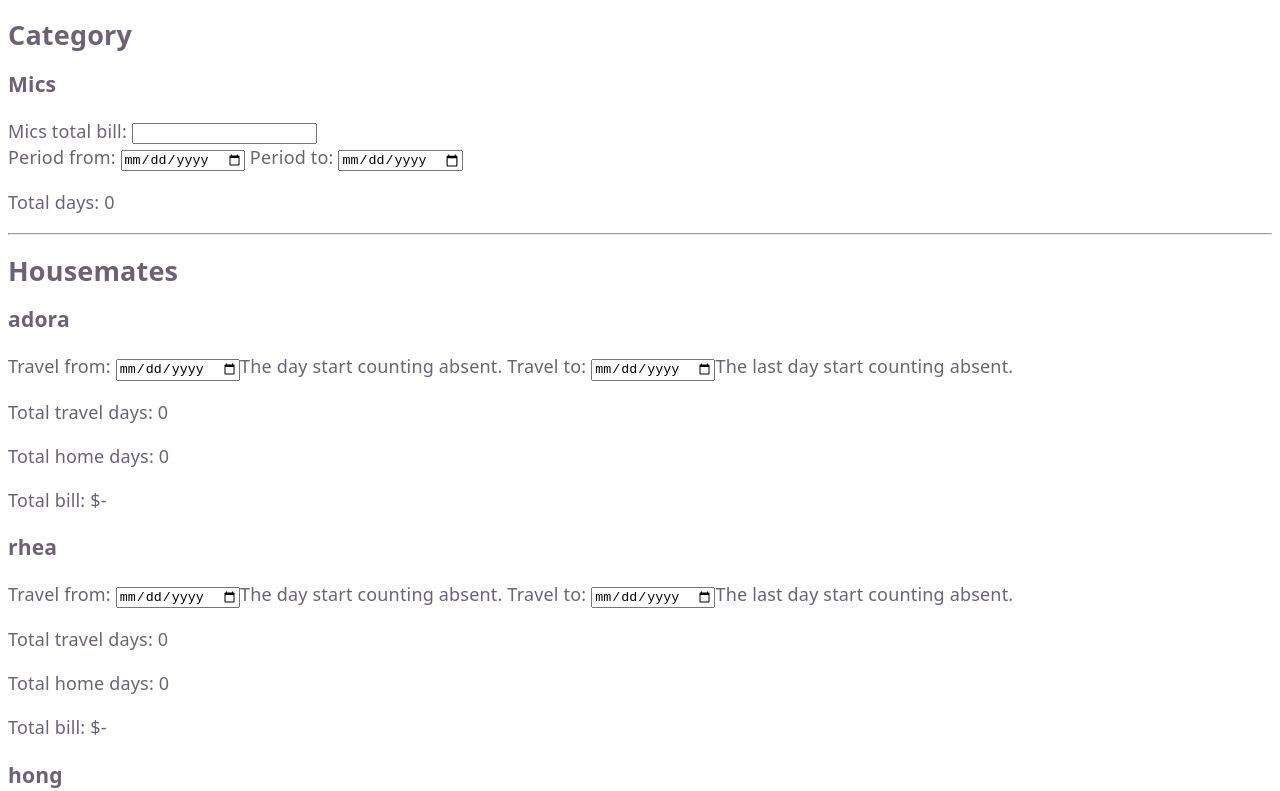
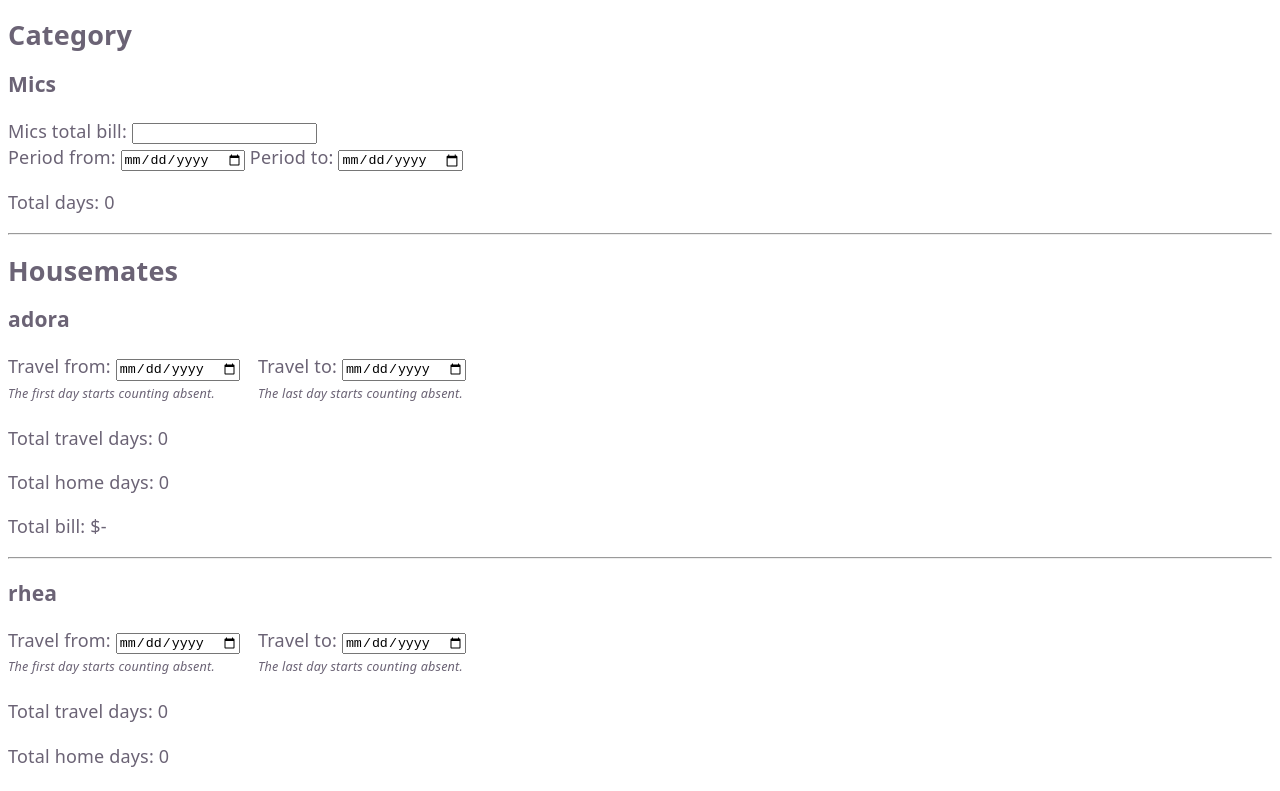
Before and after one commit to AdoraWyne/Utilities-Bill-Calculator, a React (Vite) app: page / in a window 1280 px wide. Shown: the top 791 px of the page. Built offline with nearby package versions, Linux system fonts and the light colour scheme.

Commit message:
Add styles to the Travel Dates selection

```diff
--- /dev/null
+++ b/src/components/Housemate.module.css
@@ -0,0 +1,12 @@
+.travelDateContainer {
+  display: grid;
+  grid-template-columns: 1fr 1fr;
+  gap: 1rem;
+  width: fit-content;
+}
+
+.travelHelperText {
+  font-size: 0.7rem;
+  font-style: italic;
+  margin: 0;
+}
--- a/src/components/Housemate.tsx
+++ b/src/components/Housemate.tsx
@@ -1,3 +1,5 @@
+import styles from "./Housemate.module.css";
+
 type HousemateProps = {
   housemateName: string;
   utilityType?: string;
@@ -24,6 +26,7 @@ const Housemate = ({
   return (
     <div>
       <h3>{housemateName}</h3>
+      <div className={styles.travelDateContainer}>
         <div>
           <label>
             Travel from:{" "}
@@ -32,9 +35,17 @@ const Housemate = ({
               name={`${housemateName}-travel-start-date`}
               value={travelStartDate}
               onChange={(e) => setTravelStartDate(e.target.value)}
+              aria-describedby={`${housemateName}-travel-start-hint`}
             />
-          <span>The day start counting absent.</span>
           </label>{" "}
+          <p
+            id={`${housemateName}-travel-start-hint`}
+            className={styles.travelHelperText}
+          >
+            The first day starts counting absent.
+          </p>
+        </div>
+        <div>
           <label>
             Travel to:{" "}
             <input
@@ -42,15 +53,24 @@ const Housemate = ({
               name={`${housemateName}-travel-end-date`}
               value={travelEndDate}
               onChange={(e) => setTravelEndDate(e.target.value)}
+              aria-describedby={`${housemateName}-travel-end-hint`}
             />
-          <span>The last day start counting absent.</span>
           </label>
+          <p
+            id={`${housemateName}-travel-end-hint`}
+            className={styles.travelHelperText}
+          >
+            The last day starts counting absent.
+          </p>
+        </div>
       </div>
       <p>Total travel days: {totalTravelDays ? totalTravelDays : 0}</p>
       <p>Total home days: {totalHomeDays} </p>
       <p>
         Total {utilityType} bill: ${bill ? bill.toFixed(2) : "-"}
       </p>
+
+      <hr />
     </div>
   );
 };
```
Lines whose indentation alone changed are shown as unchanged.
